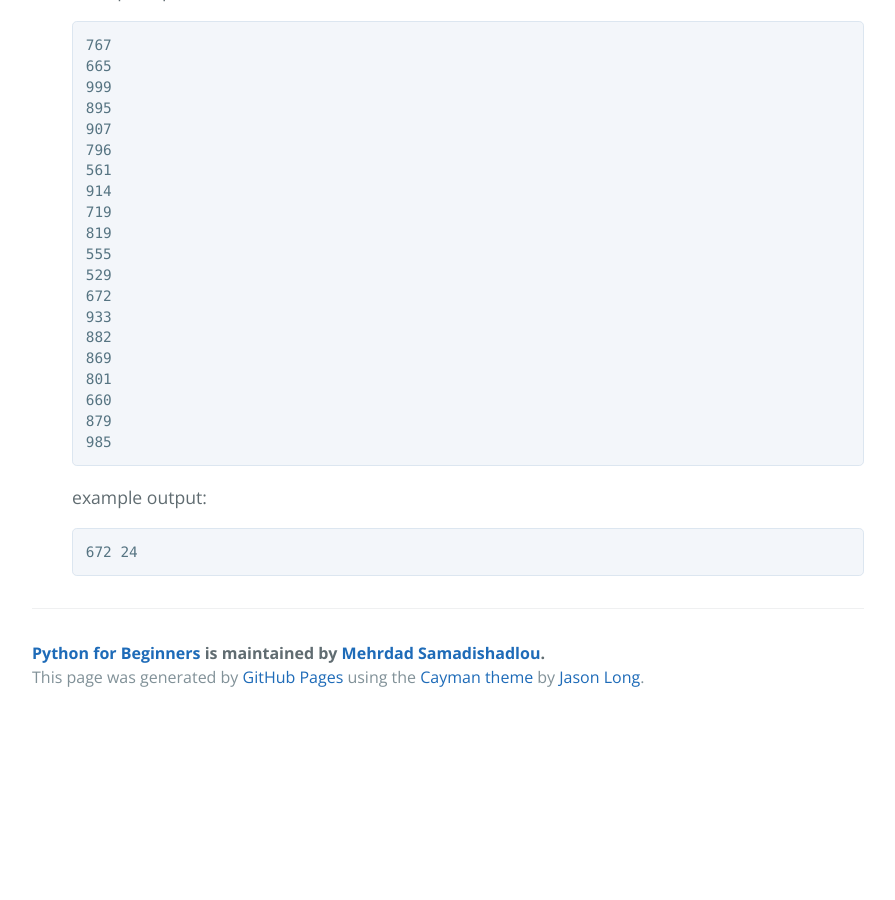
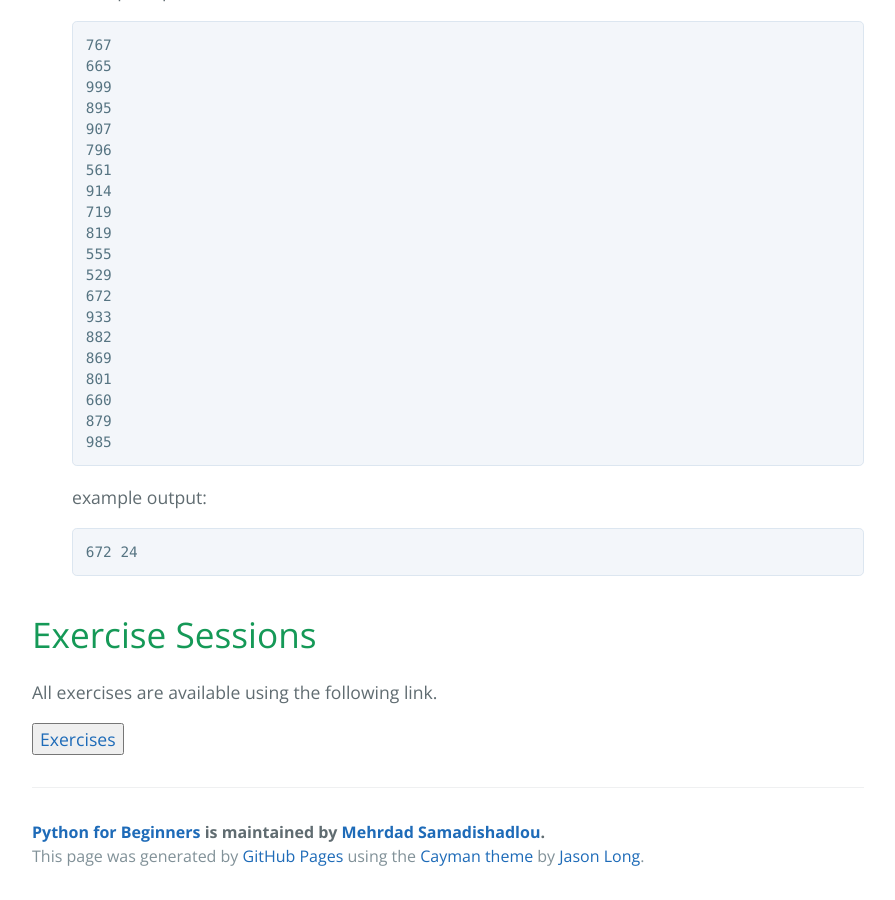
Before and after one commit to MehrdadSamadishadlou/Python_for_Beginners, a Jekyll site: the page built from nexercises.md, in a window 1280 px wide and 900 px high, scrolled down 6170 px. Shown: the whole window, without its empty margins (192-1087 px from the left). Built offline with Jekyll 4.4.1, drawn with Linux system fonts in a browser that asks for light colours; before the commit the page ends 6891 px from its top, so only the background shows below that.

Commit message:
Update nexercises.md

````diff
--- a/nexercises.md
+++ b/nexercises.md
@@ -243,3 +243,9 @@ print('b'*2 + 'a'*1 + 'c'*3 )
    ```
    672 24
    ```
+
+# Exercise Sessions
+
+All exercises are available using the following link.
+
+<a href="https://drive.google.com/file/d/1icmPta_KH3_Cx6VU7U_Tr9V-HUJRGI0r/view?usp=sharing" target="_blank"><button>Exercises</button></a>
````
